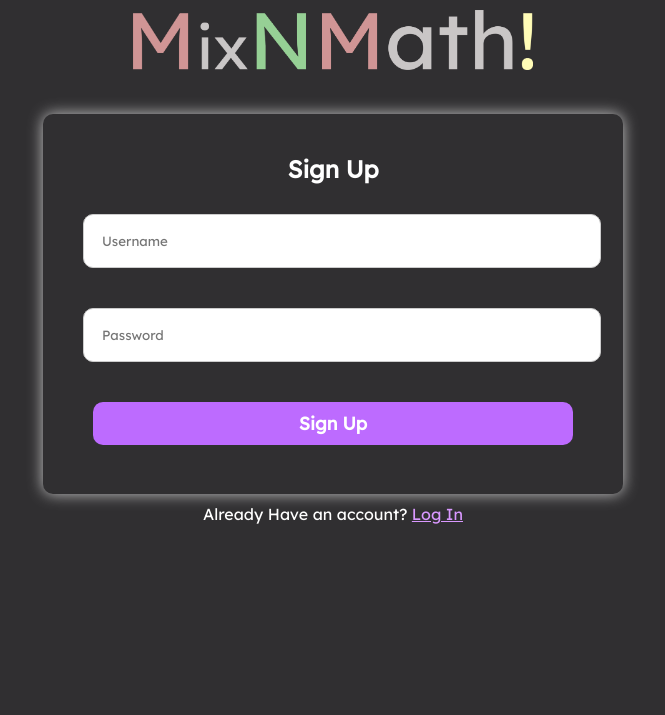
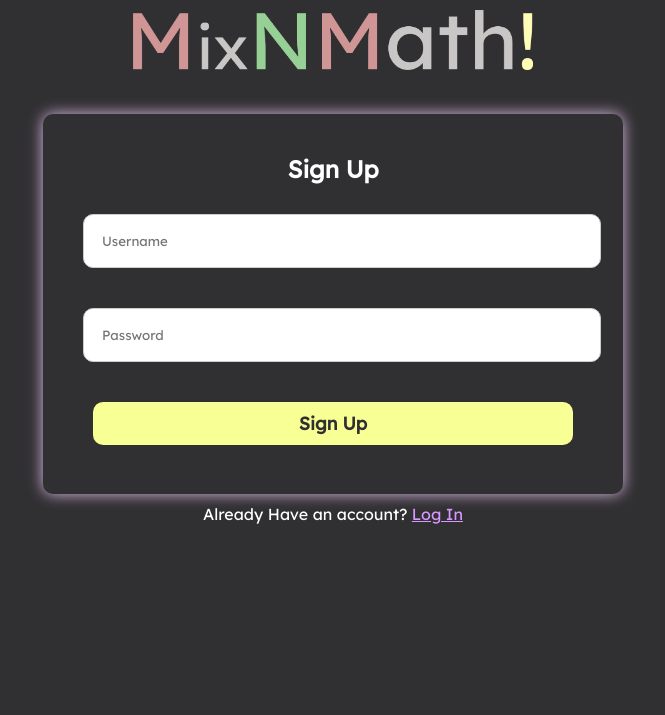
Before and after one commit to nrccstat/MixNMath, a PHP site: page /signup.html in a window 1280 px wide. Shown: the part 105-820 px from the top of the page, without its empty margins (307-972 px from the left). Run offline with PHP 8.4, Linux system fonts and the light colour scheme.

Commit message:
Update signup.css

```diff
--- a/signup.css
+++ b/signup.css
@@ -31,7 +31,7 @@ body {
   margin: 10px;
   padding: 40px;
   border-radius: 20px;
-  box-shadow: 0 0 15px rgba(214, 214, 214, 0.9);
+  box-shadow: 0 0 15px rgba(240, 204, 255, 0.9);
   max-width: 500px;
   border-radius: 10px;
   max-width: 500px;
@@ -68,8 +68,8 @@ input[type="password"],
 
 }
 button {
-  background-color: rgb(189, 107, 255);
-  color: #FFFFFF;
+  background-color: rgb(248, 255, 148);
+  color: #303030;
   border: none;
   cursor: pointer;
   font-family: 'Outfit', sans-serif;
```
